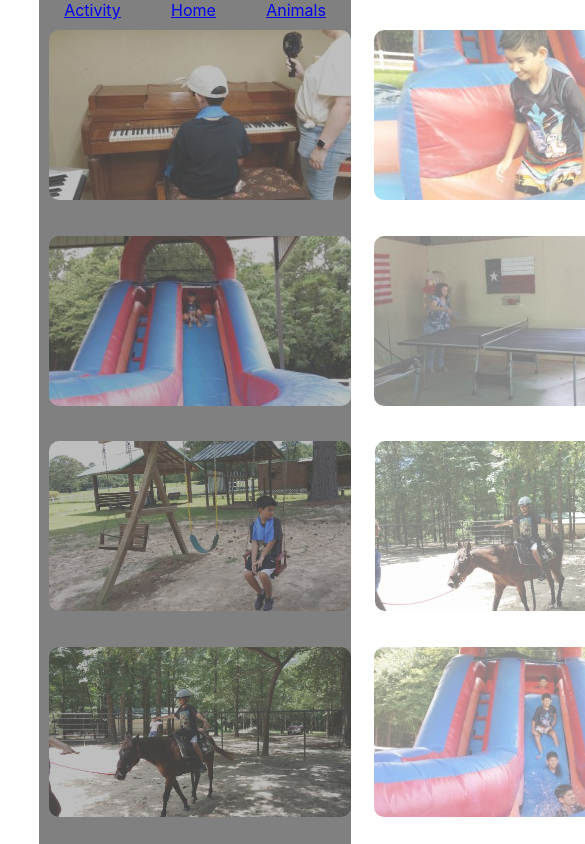
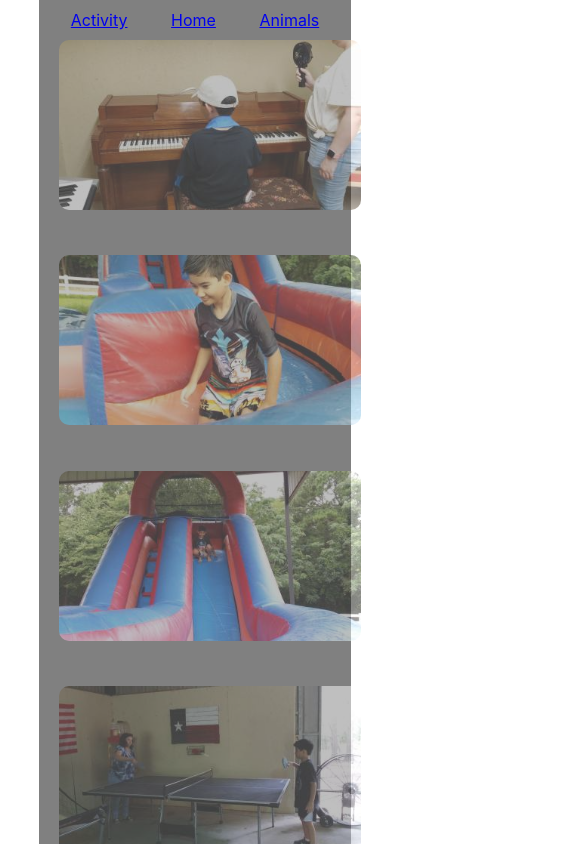
Before and after one commit to justin0979/elijahs-retreat-experience, a React (Create React App) app: page /activity in a window 390 px wide. Shown: the top 844 px of the page, 585 px wide, since content can reach past the window. Built offline with nearby package versions, Linux system fonts and the light colour scheme.

Commit message:
adjust padding of App component

```diff
--- a/src/components/Activity/Activity.scss
+++ b/src/components/Activity/Activity.scss
@@ -1,12 +1,12 @@
 .pictureList {
   display: grid;
-  grid-template-columns: 1fr 1fr 1fr;
+  grid-template-columns: 1fr 1fr 1fr 1fr;
   grid-gap: 1%;
   position: relative;
 }
 
-@media screen and (max-width: 95rem) {
+@media screen and (max-width: 75rem) {
   .pictureList {
-    grid-template-columns: 1fr 1fr;
+    grid-template-columns: 1fr;
   }
 }
--- a/src/components/App.scss
+++ b/src/components/App.scss
@@ -2,11 +2,12 @@
   margin: 0 10%;
   background-color: grey;
   text-align: center;
-  height: 95vh;
+  height: auto;
+  padding: 1rem;
 }
 
 @media screen and (max-width: 75rem) {
   .container {
-    height: 100vh;
+    height: auto;
   }
 }
```
Also changed, not shown: 1 other file (tests, documents, lock files or other folders).
